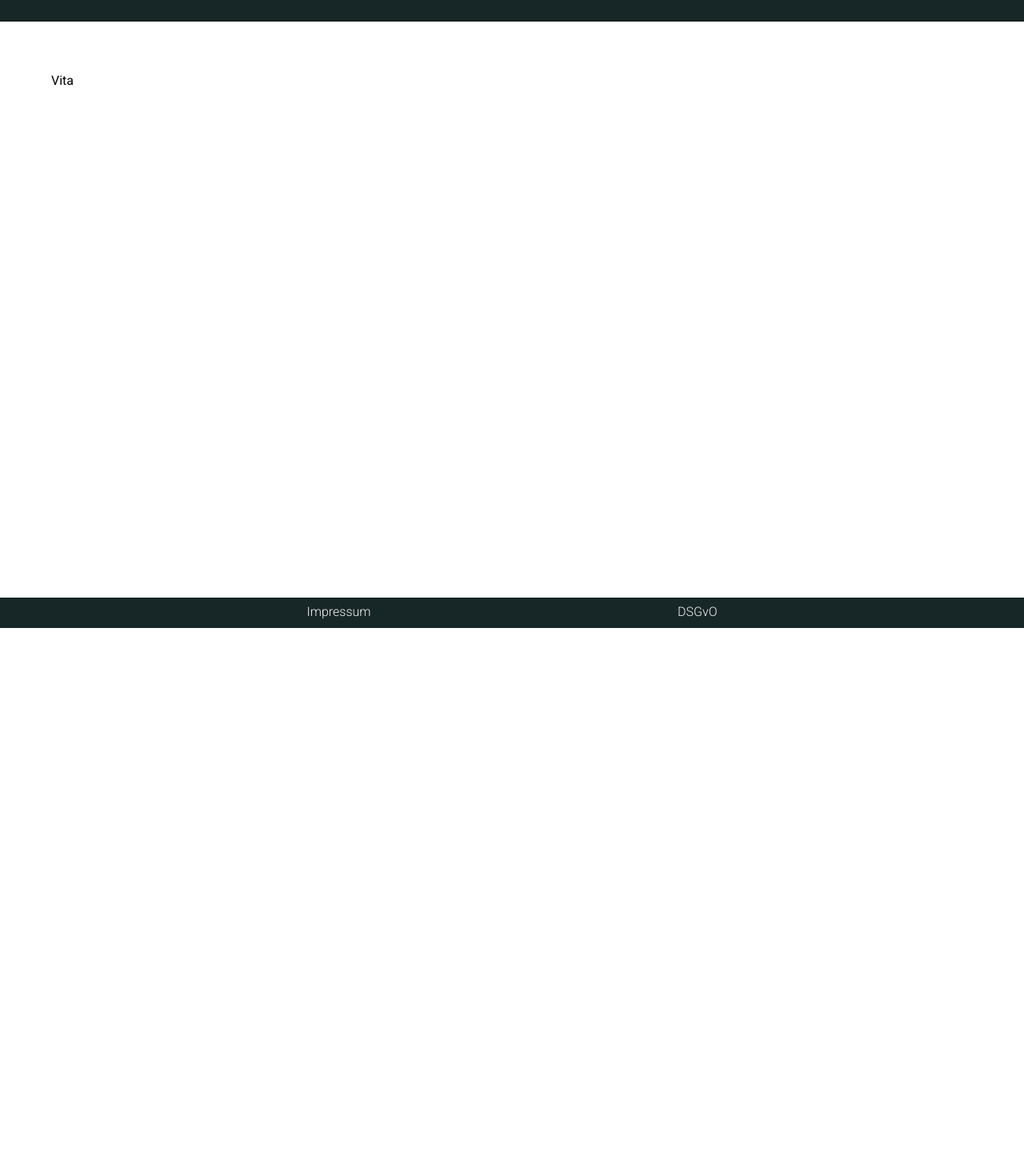
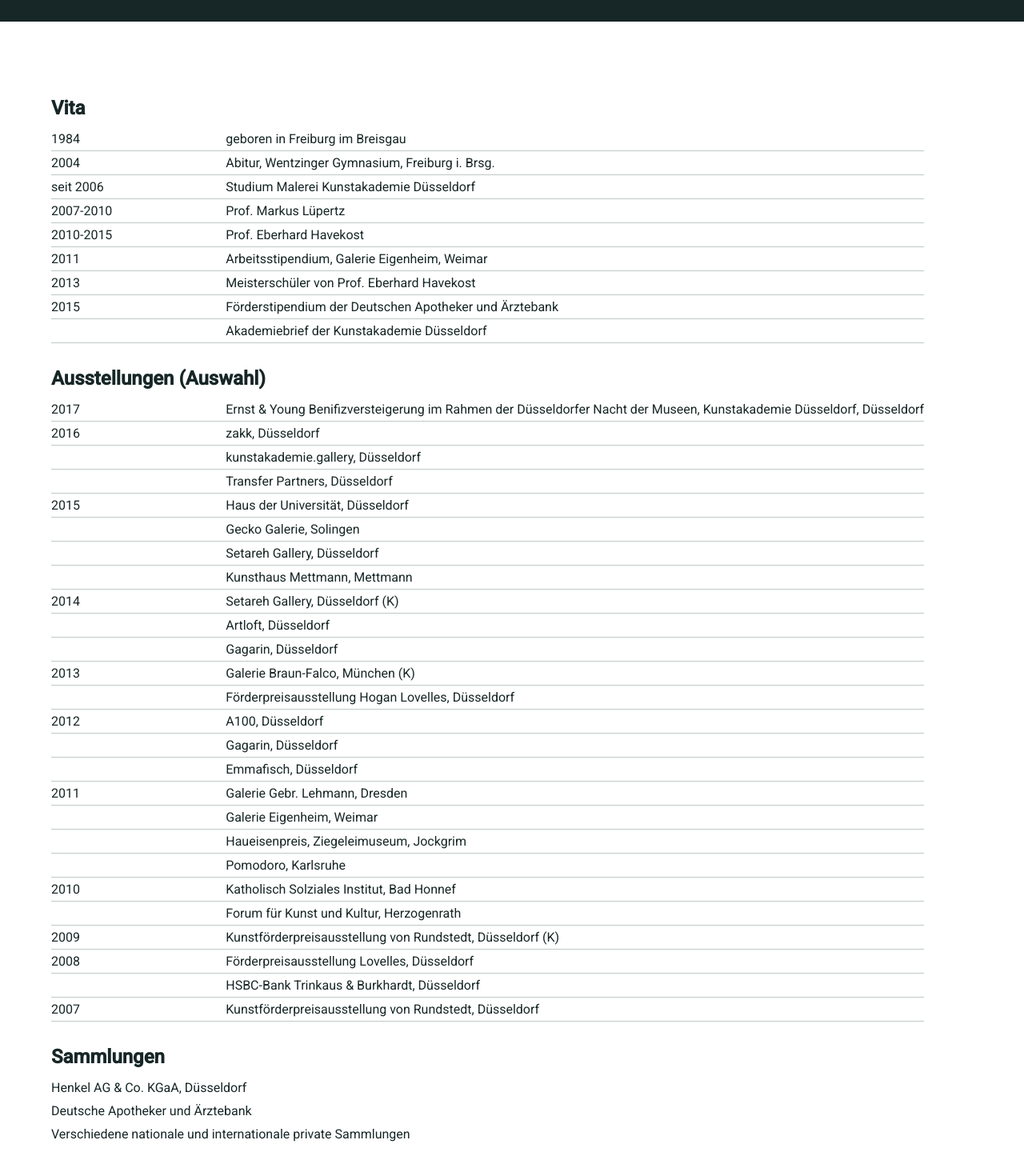
Before and after one commit to GfsTee/my-new-hp, a Next.js app: page /vita in a window 1280 px wide. Shown: the part 45-1510 px from the top of the page at 80% size. Before the commit the page ends 830 px from the top, so only its background shows below. Built offline with nearby package versions, Linux system fonts and the light colour scheme.

Commit message:
content added

```diff
--- a/components/Layout.js
+++ b/components/Layout.js
@@ -24,8 +24,8 @@ export default function Layout(props) {
       @import url('https://fonts.googleapis.com/css2?family=Open+Sans:wght@300;400;600;800&family=Roboto:ital,wght@0,100;0,300;0,400;0,500;1,900&display=swap');
       html {
         scroll-behavior: smooth;
-        height: 100vh;
       }
+
       .wrapper {
         overflow-x: hidden;
       }
@@ -34,6 +34,7 @@ export default function Layout(props) {
           // font-family: 'Open Sans', sans-serif;
           font-family: 'Roboto', sans-serif;
           height: 100vh;
+          color: #172626;
         }
         * {
           box-sizing: border-box;
--- a/data/data.js
+++ b/data/data.js
@@ -80,4 +80,46 @@ const malerei15 = [
     { picUrl: "https://source.unsplash.com/random?11", title: `This is a <b>TEST</b> with some <em>italic</em> Elements` },
     { picUrl: "https://source.unsplash.com/random?12", title: `This is a <b>TEST</b> with some <em>italic</em> Elements` },
 ]
-export { malereiOverview, malerei20, malerei19, malerei18, malerei17, malerei16, malerei15 }
+
+const vita = [
+    { year: "1984", title: "geboren in Freiburg im Breisgau" },
+    { year: "2004", title: "Abitur, Wentzinger Gymnasium, Freiburg i. Brsg." },
+    { year: "seit 2006", title: "Studium Malerei Kunstakademie Düsseldorf" },
+    { year: "2007-2010", title: "Prof. Markus Lüpertz" },
+    { year: "2010-2015", title: "Prof. Eberhard Havekost" },
+    { year: "2011", title: "Arbeitsstipendium, Galerie Eigenheim, Weimar" },
+    { year: "2013", title: "Meisterschüler von Prof. Eberhard Havekost" },
+    { year: "2015", title: "Förderstipendium der Deutschen Apotheker und Ärztebank" },
+    { year: "", title: "Akademiebrief der Kunstakademie Düsseldorf" },
+]
+const ausstellungen = [
+    { year: "2017", title: "Ernst & Young Benifizversteigerung im Rahmen der Düsseldorfer Nacht der Museen, Kunstakademie Düsseldorf, Düsseldorf" },
+    { year: "2016", title: "zakk, Düsseldorf" },
+    { year: "", title: "kunstakademie.gallery, Düsseldorf" },
+    { year: "", title: "Transfer Partners, Düsseldorf" },
+    { year: "2015", title: "Haus der Universität, Düsseldorf" },
+    { year: "", title: "Gecko Galerie, Solingen" },
+    { year: "", title: "Setareh Gallery, Düsseldorf" },
+    { year: "", title: "Kunsthaus Mettmann, Mettmann" },
+    { year: "2014", title: "Setareh Gallery, Düsseldorf (K)" },
+    { year: "", title: "Artloft, Düsseldorf" },
+    { year: "", title: "Gagarin, Düsseldorf" },
+    { year: "2013", title: "Galerie Braun-Falco, München (K)" },
+    { year: "", title: "Förderpreisausstellung Hogan Lovelles, Düsseldorf" },
+    { year: "2012", title: "A100, Düsseldorf" },
+    { year: "", title: "Gagarin, Düsseldorf" },
+    { year: "", title: "Emmafisch, Düsseldorf" },
+    { year: "2011", title: "Galerie Gebr. Lehmann, Dresden" },
+    { year: "", title: "Galerie Eigenheim, Weimar" },
+    { year: "", title: "Haueisenpreis, Ziegeleimuseum, Jockgrim" },
+    { year: "", title: "Pomodoro, Karlsruhe" },
+    { year: "2010", title: "Katholisch Solziales Institut, Bad Honnef" },
+    { year: "", title: "Forum für Kunst und Kultur, Herzogenrath" },
+    { year: "2009", title: "Kunstförderpreisausstellung von Rundstedt, Düsseldorf (K)" },
+    { year: "2008", title: "Förderpreisausstellung Lovelles, Düsseldorf" },
+    { year: "", title: "HSBC-Bank Trinkaus & Burkhardt, Düsseldorf" },
+    { year: "2007", title: "Kunstförderpreisausstellung von Rundstedt, Düsseldorf" },
+]
+
+
+export { malereiOverview, malerei20, malerei19, malerei18, malerei17, malerei16, malerei15, vita, ausstellungen }
--- a/pages/vita.js
+++ b/pages/vita.js
@@ -1,9 +1,37 @@
 import Layout from '../components/Layout'
+import { vita, ausstellungen } from '../data/data'
 
 const Vita = () => {
     return (
         <Layout title={"Vita"}>
-            Vita
+
+            <section className="grid">
+                <h2>Vita</h2>
+                {vita.map(ele => <><div>{ele.year}</div><div>{ele.title}</div></>)}
+                {/* style={{ borderTop: `${ele.year !== "" ? "1px solid #333" : ""}` }} */}
+                <h2>Ausstellungen (Auswahl)</h2>
+                {ausstellungen.map(ele => <><div>{ele.year}</div><div>{ele.title}</div></>)}
+            </section>
+            <h2>Sammlungen</h2>
+            <div>Henkel AG & Co. KGaA, Düsseldorf</div>
+            <div>Deutsche Apotheker und Ärztebank</div>
+            <div>Verschiedene nationale und internationale private Sammlungen</div>
+            <style jsx>{`
+            h2 {
+                margin: 30px 0 10px;
+                grid-column: 1 / -1;
+            }
+            .grid {
+                display: inline-grid;
+                grid-template-columns: 2fr 8fr;
+            }
+            .grid div {
+                border-bottom: 1px solid rgba(150, 164, 165, .6);
+            }
+            div {
+                padding: 5px 0;
+            }
+      `}</style>
         </Layout>
     );
 }
```
Also changed, not shown: components/SinglePainting2.js (+18 -16 lines).
